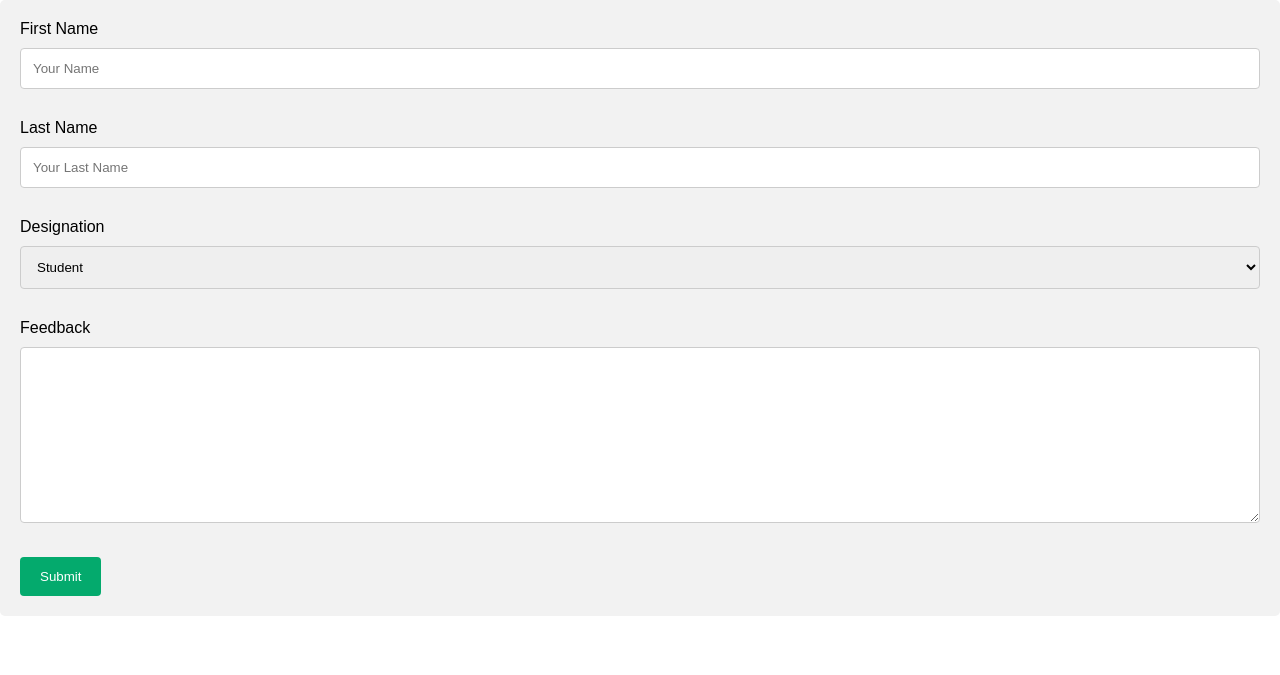
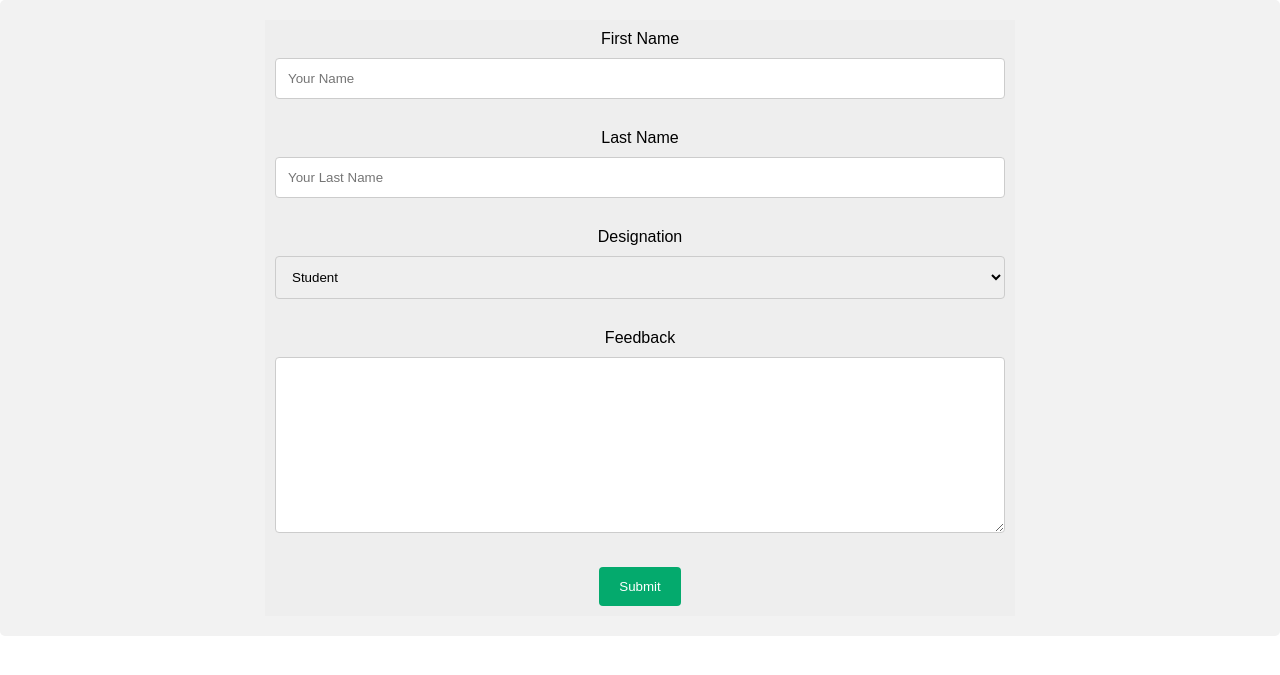
Before and after one commit to iosenberg/AVIFresher, a PHP site: page /AVIFresher/edited-js-basics/contact.html in a window 1280 px wide. Shown: the part 80-755 px from the top of the page. Run offline with PHP 8.4, Linux system fonts and the light colour scheme.

Commit message:
Form changes
Added stuff to make forms look nice

```diff
--- a/edited-js-basics/styles.css
+++ b/edited-js-basics/styles.css
@@ -277,7 +277,7 @@ table {
 /* Style the button that is used to open and close the collapsible content */
 .collapsible {
   display:block;
-  width:25%;
+  width:15%;
   margin:0 auto;
   background-color: #eee;
   color: #444;
@@ -300,7 +300,17 @@ table {
   margin:0 auto;
   padding: 0 18px;
   display: none;
-  width: 25%;
+  width: 15%;
   overflow: hidden;
   background-color: #f1f1f1;
 }
+
+form {
+  text-align: center;
+  padding: 10px;
+  background-color: #eee;
+  width: 750px;
+  margin: auto;
+  left:0;
+  right:0;
+}
```
